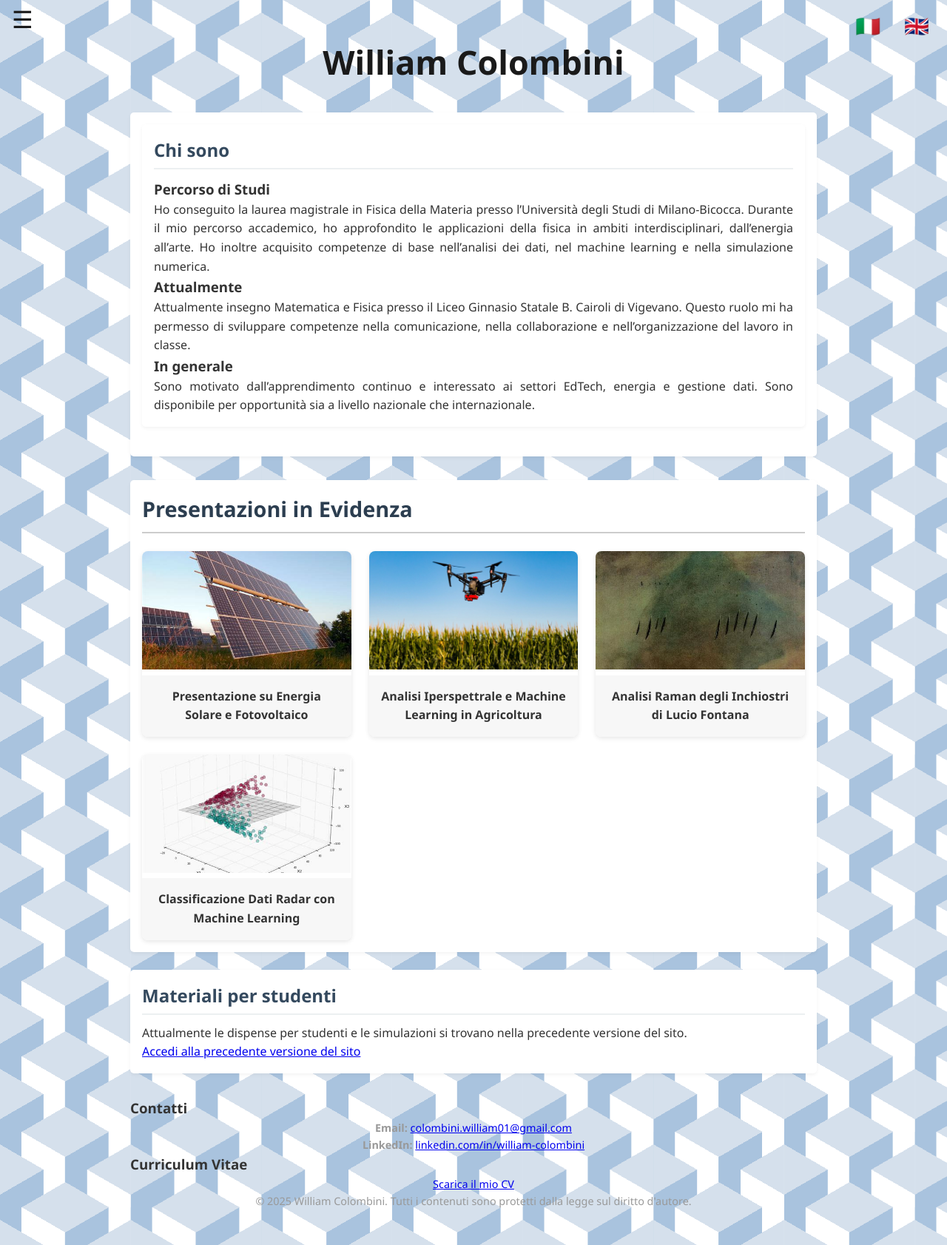
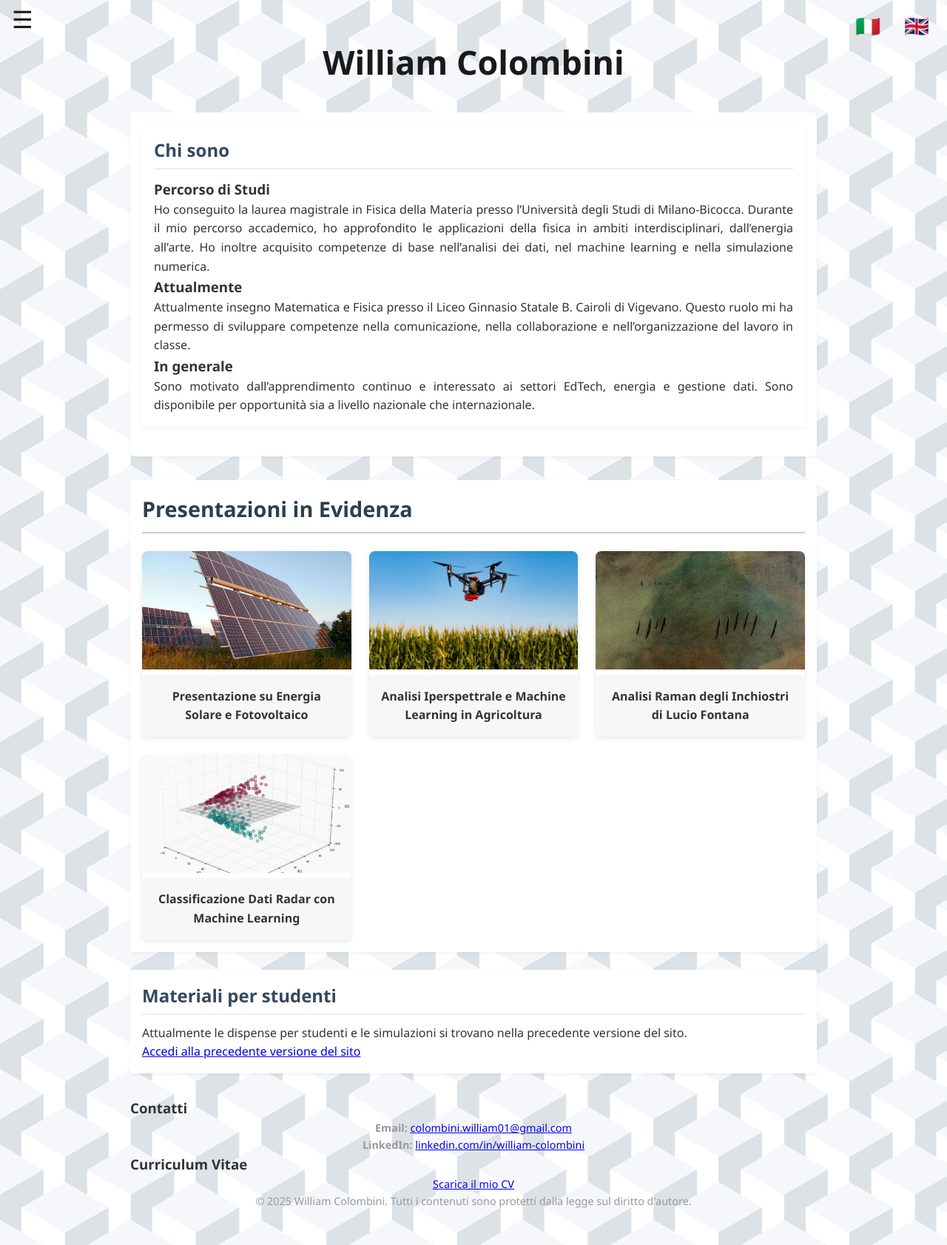
Before and after one commit to h4students98/h4students98.github.io, a PHP site: page /index.html in a window 1280 px wide. Shown: the whole page at 74% size. Run offline with PHP 8.4, Linux system fonts and the light colour scheme.

Commit message:
Update style.css colors for bg

```diff
--- a/css/style.css
+++ b/css/style.css
@@ -13,8 +13,8 @@
   --fifth-color: #201E43;
   --white: #FFFFFF;
   --black: #000000;
-  --bg1: #A9C3DE;
-  --bg2: #D5E0EC;
+  --bg1: #DDE2E6;
+  --bg2: #F5F7FA;
   --bg1r: 233; /* Red component */
   --bg1g: 240; /* Green component */
   --bg1b: 243; /* Blue component */
```
